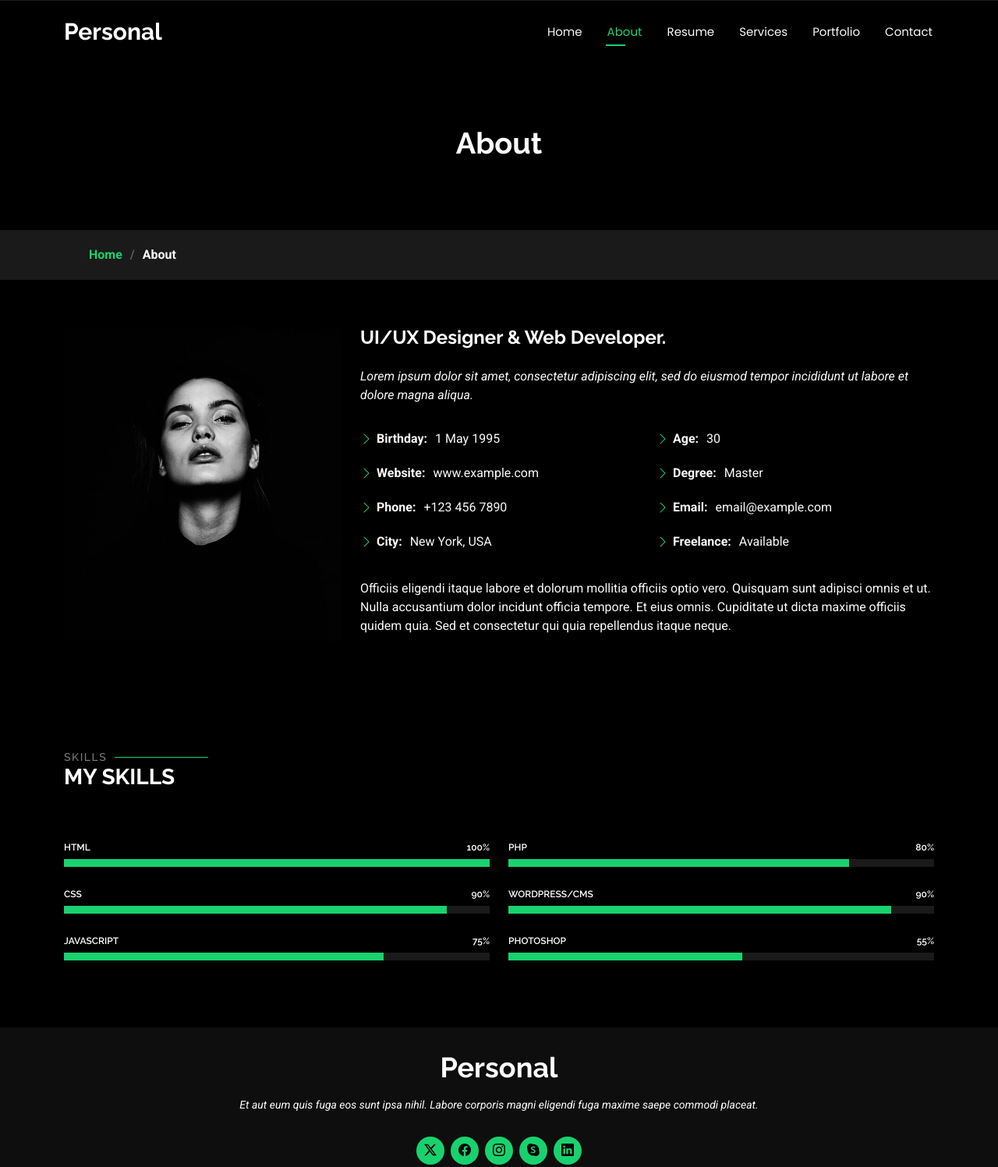
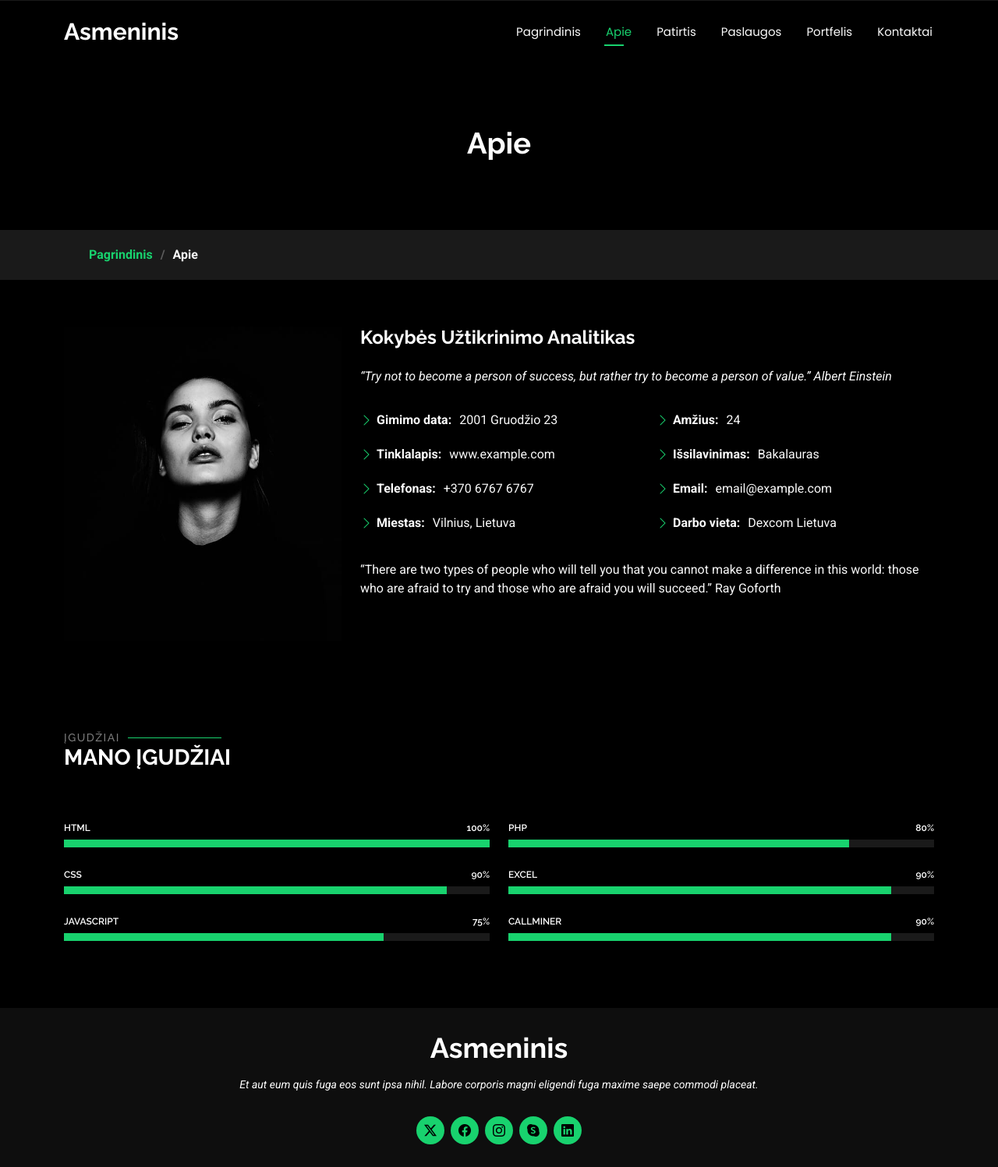
Before and after one commit to NeeOnePy/NeeOnePy.github.io, a plain HTML site: page about.html in a window 1280 px wide. Shown: the top 1497 px of the page at 78% size. Drawn offline with Linux system fonts and the light colour scheme.

Commit message:
Puse7Laboro

```diff
--- a/about.html
+++ b/about.html
@@ -9,7 +9,7 @@
   <meta name="keywords" content="">
 
   <!-- Favicons -->
-  <link href="assets/img/favicon.png" rel="icon">
+  <link href="assets/img/N.jpg" rel="icon">
   <link href="assets/img/apple-touch-icon.png" rel="apple-touch-icon">
 
   <!-- Fonts -->
@@ -44,17 +44,17 @@
       <a href="index.html" class="logo d-flex align-items-center">
         <!-- Uncomment the line below if you also wish to use an image logo -->
         <!-- <img src="assets/img/logo.webp" alt=""> -->
-        <h1 class="sitename">Personal</h1>
+        <h1 class="sitename">Asmeninis</h1>
       </a>
 
       <nav id="navmenu" class="navmenu">
         <ul>
-          <li><a href="index.html">Home</a></li>
-          <li><a href="about.html" class="active">About</a></li>
-          <li><a href="resume.html">Resume</a></li>
-          <li><a href="services.html">Services</a></li>
-          <li><a href="portfolio.html">Portfolio</a></li>
-          <li><a href="contact.html">Contact</a></li>
+          <li><a href="index.html">Pagrindinis</a></li>
+          <li><a href="about.html" class="active">Apie</a></li>
+          <li><a href="resume.html">Patirtis</a></li>
+          <li><a href="services.html">Paslaugos</a></li>
+          <li><a href="portfolio.html">Portfelis</a></li>
+          <li><a href="contact.html">Kontaktai</a></li>
         </ul>
         <i class="mobile-nav-toggle d-xl-none bi bi-list"></i>
       </nav>
@@ -70,7 +70,7 @@
         <div class="container">
           <div class="row d-flex justify-content-center text-center">
             <div class="col-lg-8">
-              <h1>About</h1>
+              <h1>Apie</h1>
             </div>
           </div>
         </div>
@@ -78,8 +78,8 @@
       <nav class="breadcrumbs">
         <div class="container">
           <ol>
-            <li><a href="index.html">Home</a></li>
-            <li class="current">About</li>
+            <li><a href="index.html">Pagrindinis</a></li>
+            <li class="current">Apie</li>
           </ol>
         </div>
       </nav>
@@ -95,32 +95,31 @@
             <img src="assets/img/profile-img.jpg" class="img-fluid" alt="">
           </div>
           <div class="col-lg-8 content">
-            <h2>UI/UX Designer &amp; Web Developer.</h2>
+            <h2>Kokybės Užtikrinimo Analitikas</h2>
             <p class="fst-italic py-3">
-              Lorem ipsum dolor sit amet, consectetur adipiscing elit, sed do eiusmod tempor incididunt ut labore et dolore
-              magna aliqua.
+              “Try not to become a person of success, but rather try to become a person of value.” Albert Einstein
             </p>
             <div class="row">
               <div class="col-lg-6">
                 <ul>
-                  <li><i class="bi bi-chevron-right"></i> <strong>Birthday:</strong> <span>1 May 1995</span></li>
-                  <li><i class="bi bi-chevron-right"></i> <strong>Website:</strong> <span>www.example.com</span></li>
-                  <li><i class="bi bi-chevron-right"></i> <strong>Phone:</strong> <span>+123 456 7890</span></li>
-                  <li><i class="bi bi-chevron-right"></i> <strong>City:</strong> <span>New York, USA</span></li>
+                  <li><i class="bi bi-chevron-right"></i> <strong>Gimimo data:</strong> <span>2001 Gruodžio 23</span></li>
+                  <li><i class="bi bi-chevron-right"></i> <strong>Tinklalapis:</strong> <span>www.example.com</span></li>
+                  <li><i class="bi bi-chevron-right"></i> <strong>Telefonas:</strong> <span>+370 6767 6767</span></li>
+                  <li><i class="bi bi-chevron-right"></i> <strong>Miestas:</strong> <span>Vilnius, Lietuva</span></li>
                 </ul>
               </div>
               <div class="col-lg-6">
                 <ul>
-                  <li><i class="bi bi-chevron-right"></i> <strong>Age:</strong> <span>30</span></li>
-                  <li><i class="bi bi-chevron-right"></i> <strong>Degree:</strong> <span>Master</span></li>
+                  <li><i class="bi bi-chevron-right"></i> <strong>Amžius:</strong> <span>24</span></li>
+                  <li><i class="bi bi-chevron-right"></i> <strong>Išsilavinimas:</strong> <span>Bakalauras</span></li>
                   <li><i class="bi bi-chevron-right"></i> <strong>Email:</strong> <span>email@example.com</span></li>
-                  <li><i class="bi bi-chevron-right"></i> <strong>Freelance:</strong> <span>Available</span></li>
+                  <li><i class="bi bi-chevron-right"></i> <strong>Darbo vieta:</strong> <span>Dexcom Lietuva</span></li>
                 </ul>
               </div>
             </div>
             <p class="py-3">
-              Officiis eligendi itaque labore et dolorum mollitia officiis optio vero. Quisquam sunt adipisci omnis et ut. Nulla accusantium dolor incidunt officia tempore. Et eius omnis.
-              Cupiditate ut dicta maxime officiis quidem quia. Sed et consectetur qui quia repellendus itaque neque.
+              “There are two types of people who will tell you that you cannot make a difference in this world:
+               those who are afraid to try and those who are afraid you will succeed.” Ray Goforth
             </p>
           </div>
         </div>
@@ -134,8 +133,8 @@
 
       <!-- Section Title -->
       <div class="container section-title" data-aos="fade-up">
-        <h2>Skills</h2>
-        <div><span>My</span> <span class="description-title">Skills</span></div>
+        <h2>Įgudžiai</h2>
+        <div><span>Mano</span> <span class="description-title">Įgudžiai</span></div>
       </div><!-- End Section Title -->
 
       <div class="container" data-aos="fade-up" data-aos-delay="100">
@@ -177,16 +176,16 @@
             </div><!-- End Skills Item -->
 
             <div class="progress">
-              <span class="skill"><span>WordPress/CMS</span> <i class="val">90%</i></span>
+              <span class="skill"><span>Excel</span> <i class="val">90%</i></span>
               <div class="progress-bar-wrap">
                 <div class="progress-bar" role="progressbar" aria-valuenow="90" aria-valuemin="0" aria-valuemax="100"></div>
               </div>
             </div><!-- End Skills Item -->
 
             <div class="progress">
-              <span class="skill"><span>Photoshop</span> <i class="val">55%</i></span>
+              <span class="skill"><span>CallMiner</span> <i class="val">90%</i></span>
               <div class="progress-bar-wrap">
-                <div class="progress-bar" role="progressbar" aria-valuenow="55" aria-valuemin="0" aria-valuemax="100"></div>
+                <div class="progress-bar" role="progressbar" aria-valuenow="90" aria-valuemin="0" aria-valuemax="100"></div>
               </div>
             </div><!-- End Skills Item -->
 
@@ -202,7 +201,7 @@
 
   <footer id="footer" class="footer dark-background">
     <div class="container">
-      <h3 class="sitename">Personal</h3>
+      <h3 class="sitename">Asmeninis</h3>
       <p>Et aut eum quis fuga eos sunt ipsa nihil. Labore corporis magni eligendi fuga maxime saepe commodi placeat.</p>
       <div class="social-links d-flex justify-content-center">
         <a href=""><i class="bi bi-twitter-x"></i></a>
```
Also changed, not shown: index.html (+15 -14 lines), assets/img/N.jpg (added).
